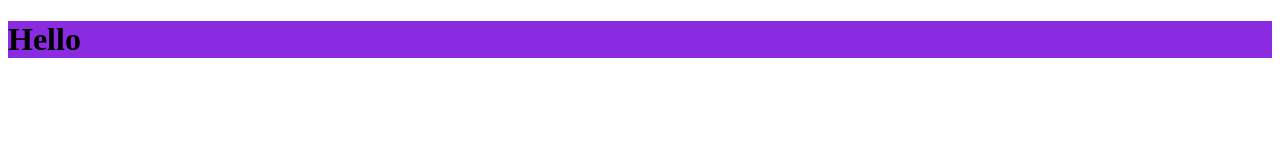
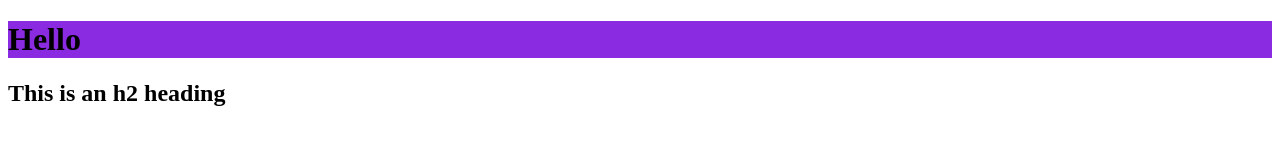
Before and after one commit to CarolinaGrrl/github-practice, a plain HTML site: page index.html in a window 1280 px wide. Drawn offline with Linux system fonts and the light colour scheme.

Commit message:
added an h2

```diff
--- a/index.html
+++ b/index.html
@@ -9,5 +9,6 @@
 </head>
 <body>
   <h1>Hello</h1>
+  <h2>This is an h2 heading</h2>
 </body>
 </html>
```
